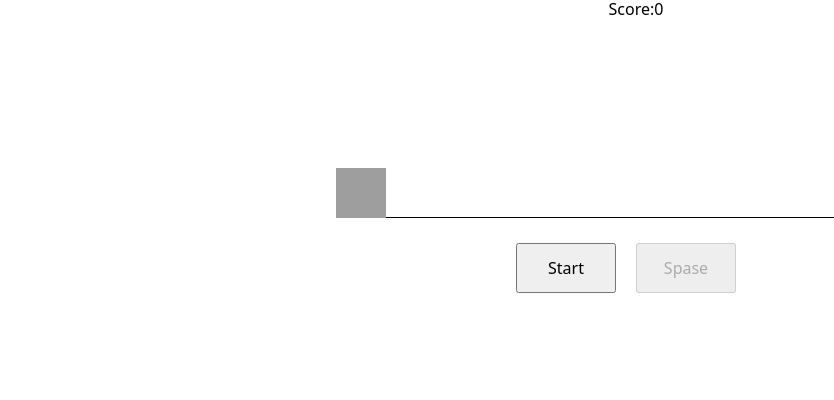
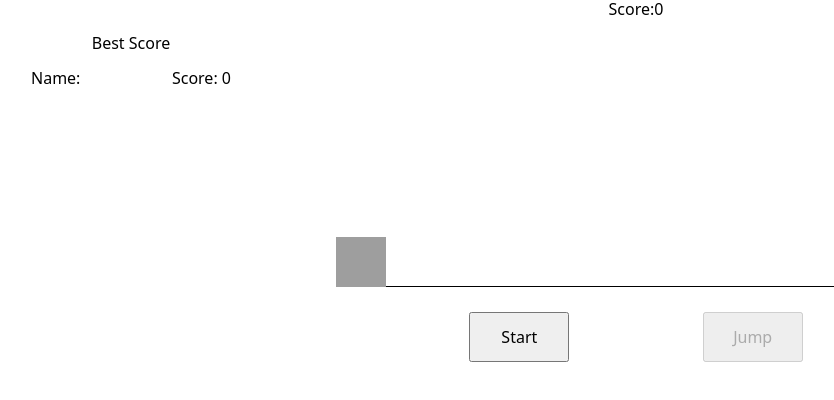
Before and after one commit to Vasylij-Kashtalyan/parcel-gameDinoJump, a website built with Parcel: page src/index.html in a window 1280 px wide. Shown: the whole page, without its empty margins (4-838 px from the left). Built offline with nearby package versions, Linux system fonts and the light colour scheme; grey boxes are pictures that could not be loaded.

Commit message:
best score

```diff
--- a/package.json
+++ b/package.json
@@ -2,7 +2,6 @@
   "name": "parcel-project-template",
   "version": "2.0.0",
   "description": "",
-  "main": "index.js",
   "homepage": "https://github.com/Vasylij-Kashtalyan/gameDinosaurJump",
   "scripts": {
     "start": "parcel src/*.html",
--- a/src/index.html
+++ b/src/index.html
@@ -8,19 +8,29 @@
     <link rel="stylesheet" href="./sass/index.scss" />
   </head>
   <body>
+    <!-- ---------------Результат------------ -->
     <div class="boxValue">
       Score:
       <span id="value">0</span>
     </div>
+    <!-- ---------------Кращий результат-------------- -->
+    <div class="bestScore">
+      <p class="bestScore_title">Best Score</p>
+      <ul class="bestScore_list">
+        <li class="bestScore_item">
+          <span>Name: </span>
+          <span>Score: <span id="bestValue">0</span></span>
+        </li>
+      </ul>
+    </div>
+    <!-- ---------------Гра--------------- -->
     <div class="game">
       <div id="dino"></div>
       <div id="cactus"></div>
     </div>
     <div class="btnBox">
       <button id="start" class="btn" type="button">Start</button>
-      <button id="spase" class="btn" type="button" disabled="true">
-        Spase
-      </button>
+      <button id="spase" class="btn" type="button" disabled="true">Jump</button>
     </div>
 
     <script type="module" src="./js/index.js"></script>
--- a/src/index.js
+++ /dev/null
@@ -1 +0,0 @@
-import './sass/index.scss';
--- a/src/js/index.js
+++ b/src/js/index.js
@@ -4,11 +4,13 @@ refs.spaseBtn.addEventListener('click', onJump);
 refs.startBtn.addEventListener('click', onStartGame);
 
 let gameOver = false;
-let currentValue = (refs.value.textContent = 0);
+let currentValue = (refs.value.textContent = null);
+let LOCALSTORAGE_KEY = 'currentScore';
 
 function onStartGame() {
   refs.cactus.classList.add('cactusMov');
   refs.spaseBtn.disabled = false;
+
   onStartTimer();
 }
 
@@ -50,15 +52,24 @@ let GameOver = setInterval(function () {
   if (cactusLeft < 50 && cactusLeft > 0 && dinoTop >= 140) {
     gameOver = true;
 
-    alert('Game Over');
     refs.cactus.classList.remove('cactusMov');
     refs.cactus.classList.remove('cactusSpeed');
     refs.cactus.classList.remove('cactusSpeedTwo');
     refs.spaseBtn.disabled = true;
-    refs.value.textContent = 0;
+
+    refs.value.textContent = null;
+
+    alert('Game Over');
+    bestScore();
   }
 }, 10);
 
 function totalValue() {
   currentValue = refs.value.textContent++;
+  localStorage.setItem(LOCALSTORAGE_KEY, currentValue);
 }
+
+function bestScore() {
+  let currentScore = localStorage.getItem(LOCALSTORAGE_KEY);
+  refs.bestValue.textContent = currentScore;
+}
--- a/src/js/refs.js
+++ b/src/js/refs.js
@@ -4,4 +4,5 @@ export default refs = {
   spaseBtn: document.getElementById('spase'),
   startBtn: document.getElementById('start'),
   value: document.getElementById('value'),
+  bestValue: document.getElementById('bestValue'),
 };
--- a/src/sass/_example.scss
+++ b/src/sass/_example.scss
@@ -3,6 +3,11 @@
   height: 200px;
   border-bottom: solid 1px #000;
   margin: auto;
+}
+.bestScore {
+  width: 200px;
+  margin-left: 35px;
+  justify-content: center;
 }
 
 #dino {
@@ -84,13 +89,13 @@
   }
 }
 .btnBox {
-  margin: auto;
+  width: 600px;
+  margin: 0 auto;
   display: flex;
-  justify-content: center;
+  justify-content: space-evenly;
   align-items: center;
 }
 .btn {
-  margin-right: 20px;
   margin-top: 25px;
   display: block;
   width: 100px;
@@ -99,6 +104,21 @@
   align-items: center;
 }
 .boxValue {
+  width: 100px;
+  margin: 0 auto;
   display: flex;
   justify-content: center;
 }
+.bestScore_title {
+  display: flex;
+  justify-content: center;
+}
+.bestScore_list {
+  list-style: none;
+  margin: 0;
+  padding: 0;
+}
+.bestScore_item {
+  display: flex;
+  justify-content: space-between;
+}
```
